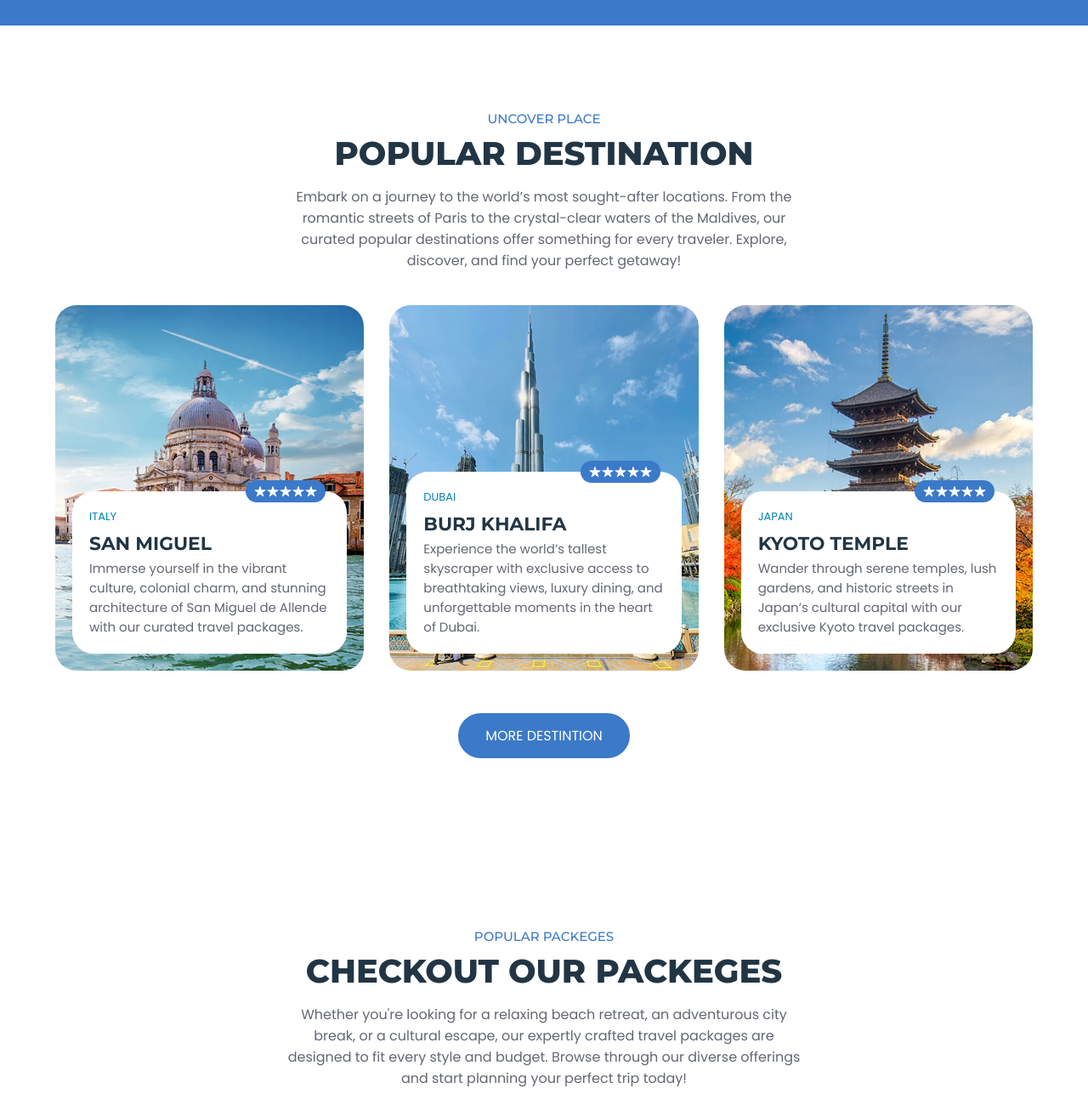
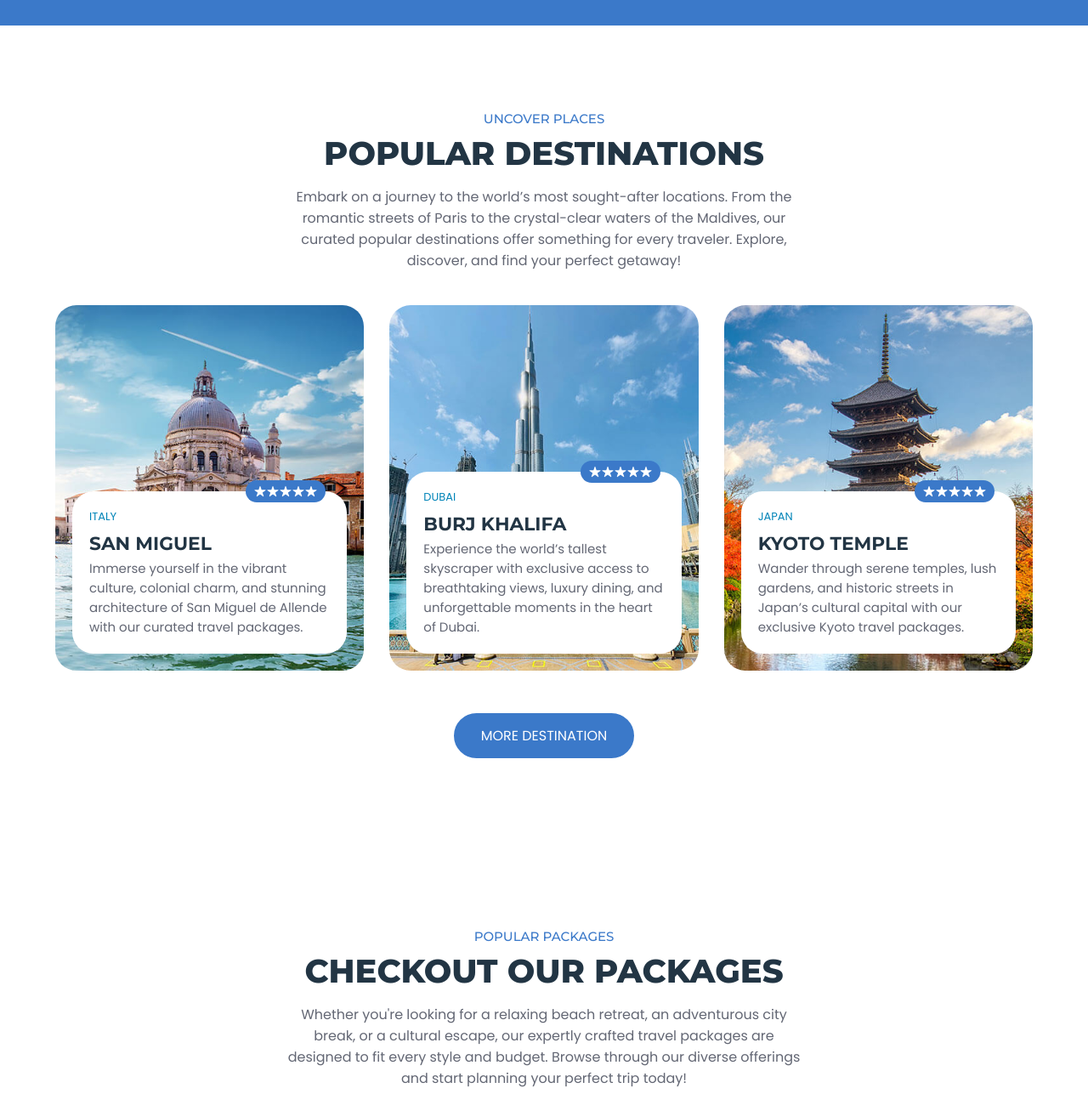
Before and after one commit to soumajit23/Travel-Story, a plain HTML site: page frontend/index.html in a window 1280 px wide. Shown: the part 1060-2360 px from the top of the page at 85% size. Drawn offline with nearby package versions, Linux system fonts and the light colour scheme.

Commit message:
Update index.html

```diff
--- a/frontend/index.html
+++ b/frontend/index.html
@@ -143,7 +143,7 @@
       <section class="hero" id="home">
         <div class="container">
 
-          <h2 class="h1 hero-title">Journey to explore world</h2>
+          <h2 class="h1 hero-title">Journey to explore the world</h2>
 
           <p class="hero-text">
             Explore the world’s most breathtaking destinations, from serene beaches to iconic landmarks. Whether you're seeking adventure, relaxation, or culture, our exclusive travel packages are designed to create memories that last a lifetime. Start your journey today! 🌎✨
@@ -198,9 +198,9 @@
       <section class="popular" id="destination">
         <div class="container">
 
-          <p class="section-subtitle">Uncover place</p>
+          <p class="section-subtitle">Uncover places</p>
 
-          <h2 class="h2 section-title">Popular destination</h2>
+          <h2 class="h2 section-title">Popular destinations</h2>
 
           <p class="section-text">
             Embark on a journey to the world’s most sought-after locations. From the romantic streets of Paris to the crystal-clear waters of the Maldives, our curated popular destinations offer something for every traveler. Explore, discover, and find your perfect getaway!
@@ -312,7 +312,7 @@
 
           </ul>
 
-          <button class="btn btn-primary">More destintion</button>
+          <button class="btn btn-primary">More destination</button>
 
         </div>
       </section>
@@ -320,9 +320,9 @@
       <section class="package" id="package">
         <div class="container">
 
-          <p class="section-subtitle">Popular Packeges</p>
+          <p class="section-subtitle">Popular Packages</p>
 
-          <h2 class="h2 section-title">Checkout Our Packeges</h2>
+          <h2 class="h2 section-title">Checkout Our Packages</h2>
 
           <p class="section-text">
             Whether you're looking for a relaxing beach retreat, an adventurous city break, or a cultural escape, our expertly crafted travel packages are designed to fit every style and budget. Browse through our diverse offerings and start planning your perfect trip today!
@@ -561,7 +561,7 @@
 
           <p class="section-subtitle">Photo Gallery</p>
 
-          <h2 class="h2 section-title">Photo's From Travellers</h2>
+          <h2 class="h2 section-title">Photos From Travellers</h2>
 
           <p class="section-text">
             See the world through the eyes of those who’ve journeyed with us! Browse stunning photos and stories shared by our travelers, and get inspired for your next adventure. Share your own memories and become part of our travel community!
```
